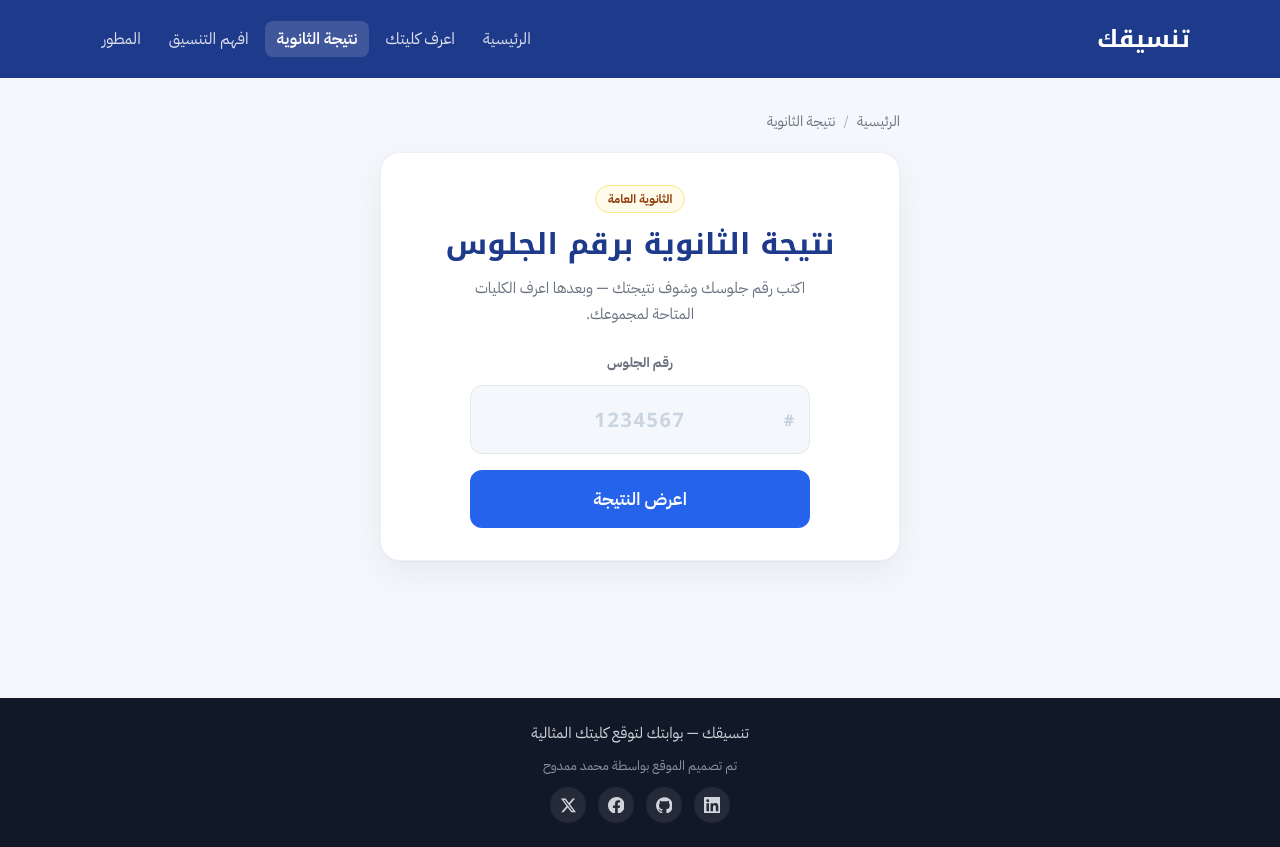
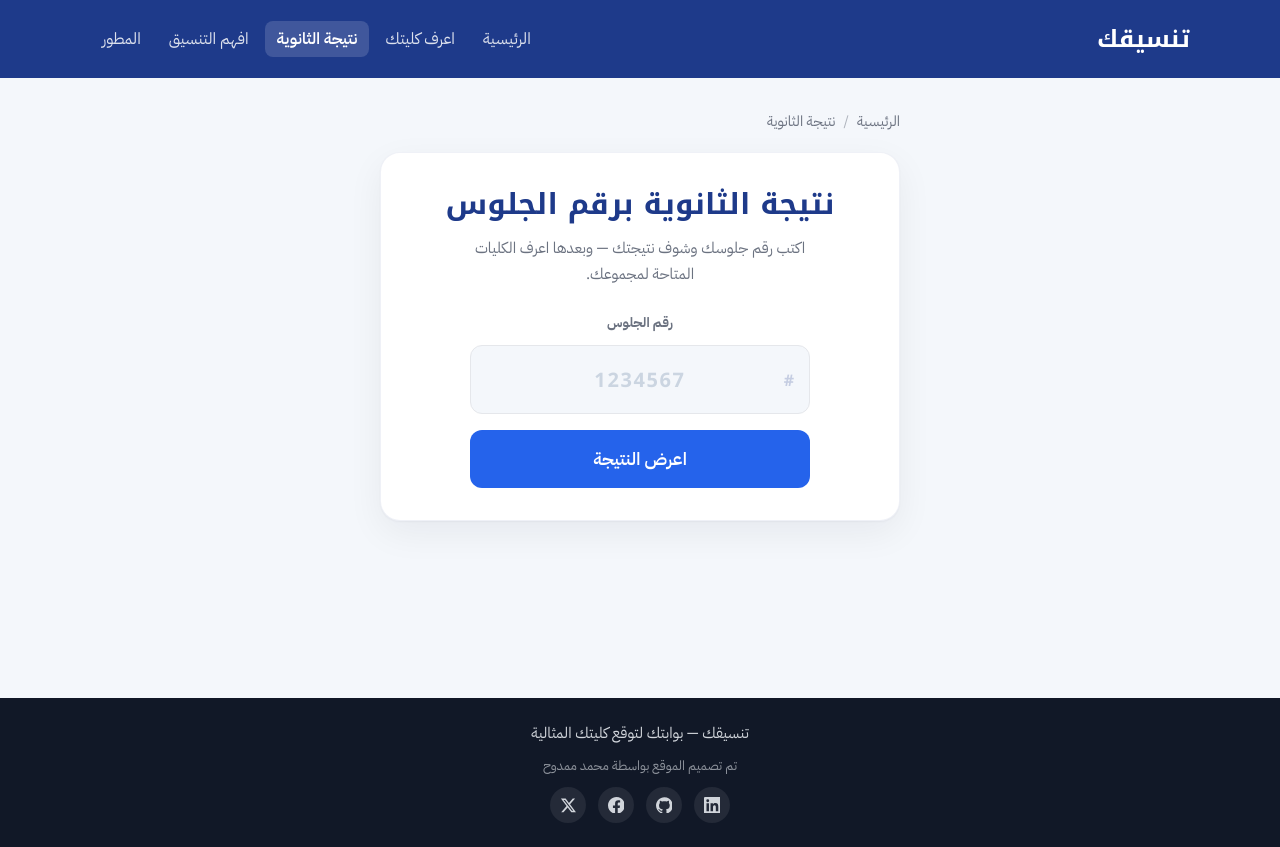
Before and after one commit to MohamedMamdoouh/Tansekak, an Angular app in the folder client/: page /thanaweya-result in a window 1280 px wide. Built offline with nearby package versions, Linux system fonts and the light colour scheme; no server answers.

Commit message:
Remove redundant elements from thanaweya result component for cleaner presentation

```diff
--- a/client/src/app/pages/thanaweya-result/thanaweya-result.component.ts
+++ b/client/src/app/pages/thanaweya-result/thanaweya-result.component.ts
@@ -29,7 +29,6 @@ const SCORE_ARC_LENGTH = 339.292;
 
       <section class="lookup-stage" [class.lookup-stage--compact]="result">
         <div class="lookup-stage-copy">
-          <span class="lookup-eyebrow">الثانوية العامة</span>
           <h1 class="lookup-title">نتيجة الثانوية برقم الجلوس</h1>
           @if (!result) {
             <p class="lookup-lead">
@@ -87,7 +86,6 @@ const SCORE_ARC_LENGTH = 339.292;
         <section class="result-certificate" aria-label="نتيجة الطالب">
           <header class="cert-header">
             <div class="cert-header-inner">
-              <span class="cert-year">نتيجة {{ result.year }}</span>
               <h2 class="cert-name">{{ result.arabicName }}</h2>
               <p class="cert-seating">
                 <span class="cert-seating-label">رقم الجلوس</span>
```
